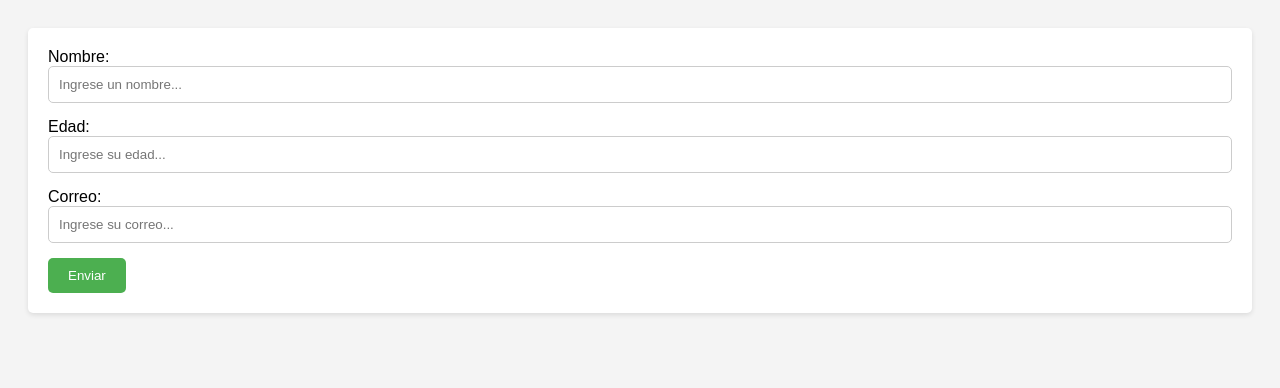
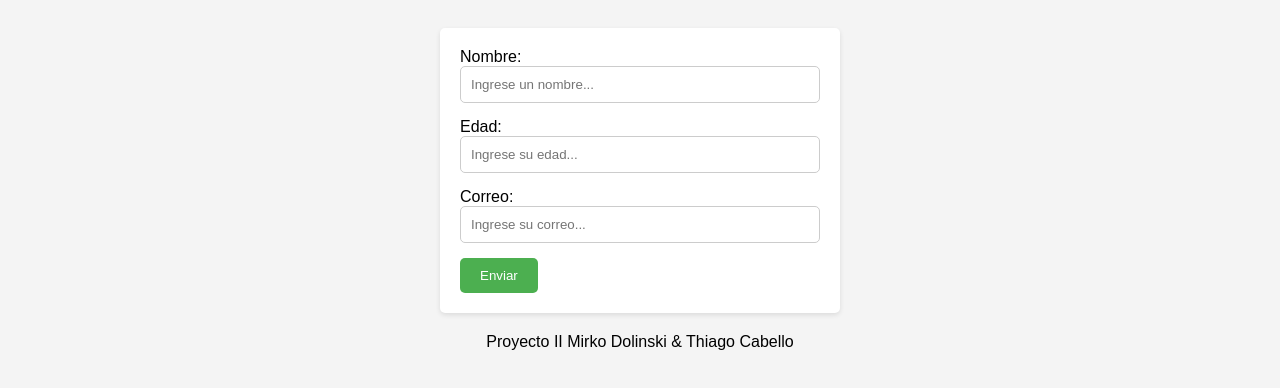
Before and after one commit to MirkoDolinski/Pagina-Web, a plain HTML site: page index.html in a window 1280 px wide. Drawn offline with Linux system fonts and the light colour scheme.

Commit message:
index.html

```diff
--- a/index.html
+++ b/index.html
@@ -10,7 +10,11 @@
         background-color: #f4f4f4;
         padding: 20px;
     }
-    form {
+    .container {
+        margin: 0 auto;
+        max-width: 400px;
+    }
+    .formulario {
         background-color: #fff;
         padding: 20px;
         border-radius: 5px;
@@ -41,9 +45,32 @@
     .placeholder {
         color: #999;
     }
+    footer {
+        text-align: center;
+        margin-top: 20px;
+    }
 </style>
 </head>
 <body>
+
+<div class="container">
+    <form class="formulario" id="loginForm">
+        <label for="nombre">Nombre:</label><br>
+        <input type="text" id="nombre" name="nombre" placeholder="Ingrese un nombre..." required><br>
+
+        <label for="edad">Edad:</label><br>
+        <input type="number" id="edad" name="edad" placeholder="Ingrese su edad..." required><br>
+
+        <label for="correo">Correo:</label><br>
+        <input type="email" id="correo" name="correo" placeholder="Ingrese su correo..." required><br>
+
+        <input type="submit" value="Enviar">
+    </form>
+</div>
+
+<footer>
+    <p>Proyecto II Mirko Dolinski & Thiago Cabello</p>
+</footer>
 
 <script>
 function validarFormulario() {
@@ -72,18 +99,5 @@ window.onload = function() {
 };
 </script>
 
-<form id="loginForm">
-    <label for="nombre">Nombre:</label><br>
-    <input type="text" id="nombre" name="nombre" placeholder="Ingrese un nombre..." required><br>
-
-    <label for="edad">Edad:</label><br>
-    <input type="number" id="edad" name="edad" placeholder="Ingrese su edad..." required><br>
-
-    <label for="correo">Correo:</label><br>
-    <input type="email" id="correo" name="correo" placeholder="Ingrese su correo..." required><br>
-
-    <input type="submit" value="Enviar">
-</form>
-
 </body>
 </html>
```
